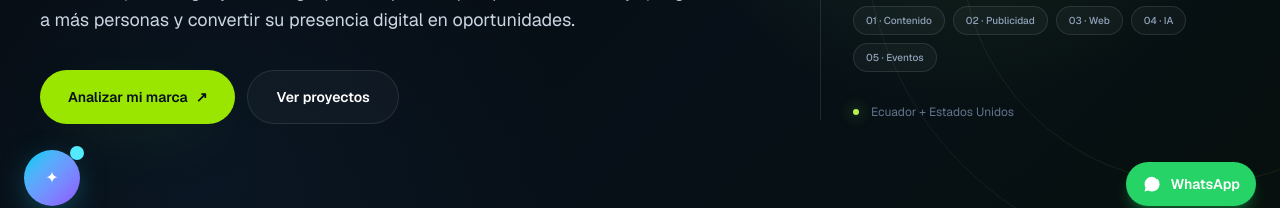
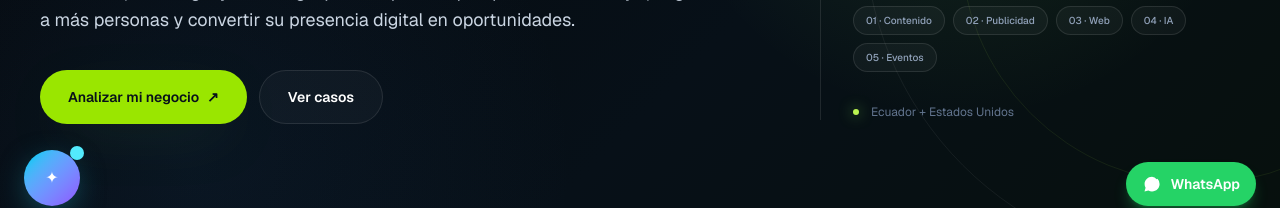
Before and after one commit to pablowebster94-sudo/advibe, a Next.js app: page / in a window 1280 px wide. Shown: the part 570-778 px from the top of the page. Built offline with nearby package versions, Linux system fonts and the light colour scheme.

Commit message:
copy: sharpen hero around business opportunities

```diff
--- a/components/Hero.tsx
+++ b/components/Hero.tsx
@@ -50,8 +50,8 @@ export default function Hero() {
               Contenido, estrategia y tecnología para empresas que quieren verse mejor, llegar a más personas y convertir su presencia digital en oportunidades.
             </p>
             <div className="mt-9 flex flex-col gap-3 sm:flex-row">
-              <EventButton href="#diagnostico" eventName="hero_diagnostic_cta" eventParams={{ source: "interactive_hero" }} leadOnClick className="inline-flex items-center justify-center rounded-full bg-lime-400 px-7 py-4 text-sm font-semibold text-[#07101a] shadow-[0_18px_60px_-25px_rgba(120,217,79,.7)] hover:-translate-y-1 hover:bg-lime-300">Analizar mi marca <span className="ml-2">↗</span></EventButton>
-              <Button href="#portafolio" variant="secondary" className="rounded-full border-white/10 bg-white/[0.03] px-7 py-4 text-white hover:border-white/20 hover:bg-white/[0.08]">Ver proyectos</Button>
+              <EventButton href="#diagnostico" eventName="hero_diagnostic_cta" eventParams={{ source: "interactive_hero" }} leadOnClick className="inline-flex items-center justify-center rounded-full bg-lime-400 px-7 py-4 text-sm font-semibold text-[#07101a] shadow-[0_18px_60px_-25px_rgba(120,217,79,.7)] hover:-translate-y-1 hover:bg-lime-300">Analizar mi negocio <span className="ml-2">↗</span></EventButton>
+              <Button href="#portafolio" variant="secondary" className="rounded-full border-white/10 bg-white/[0.03] px-7 py-4 text-white hover:border-white/20 hover:bg-white/[0.08]">Ver casos</Button>
             </div>
           </div>
 
```
